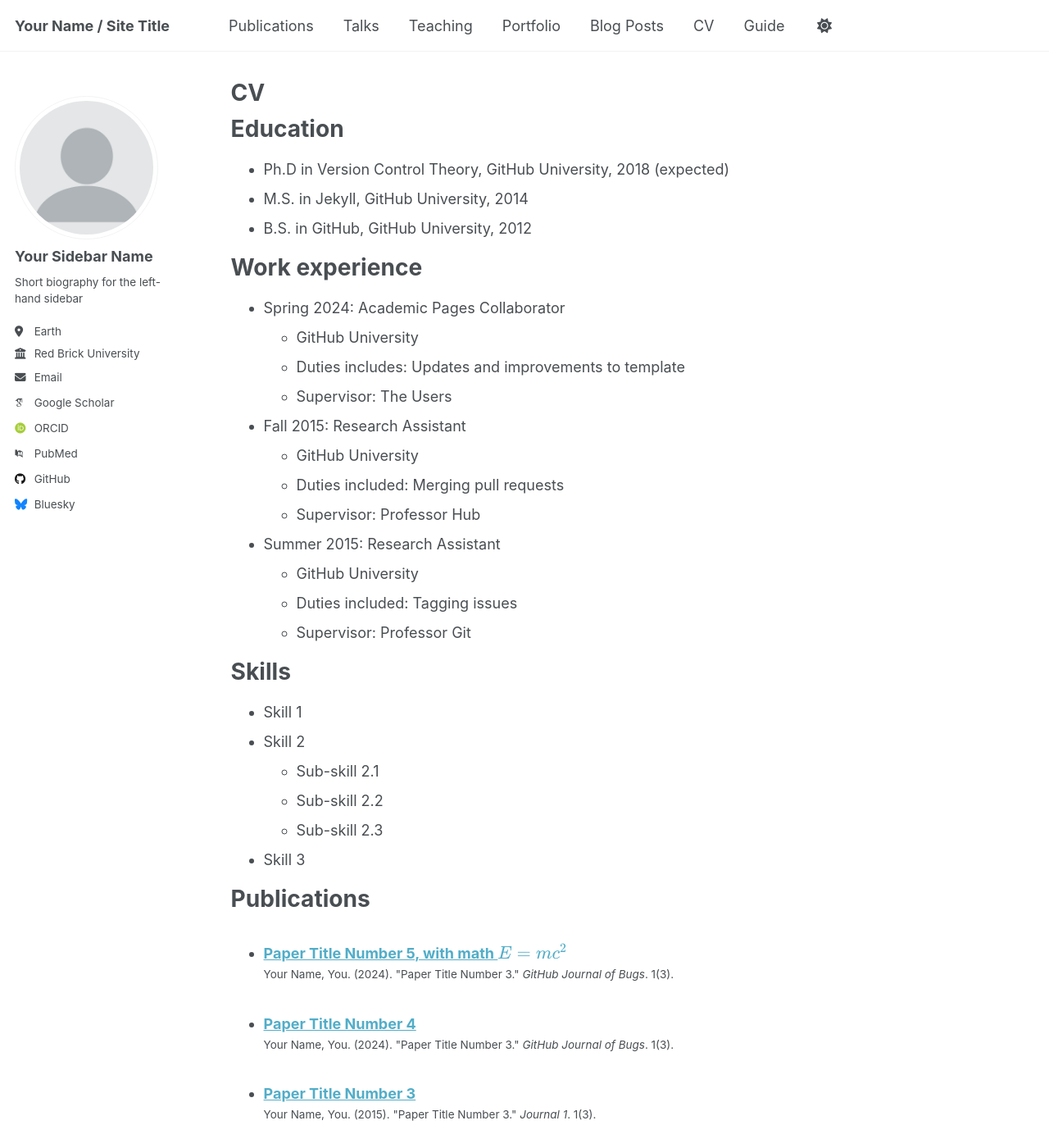
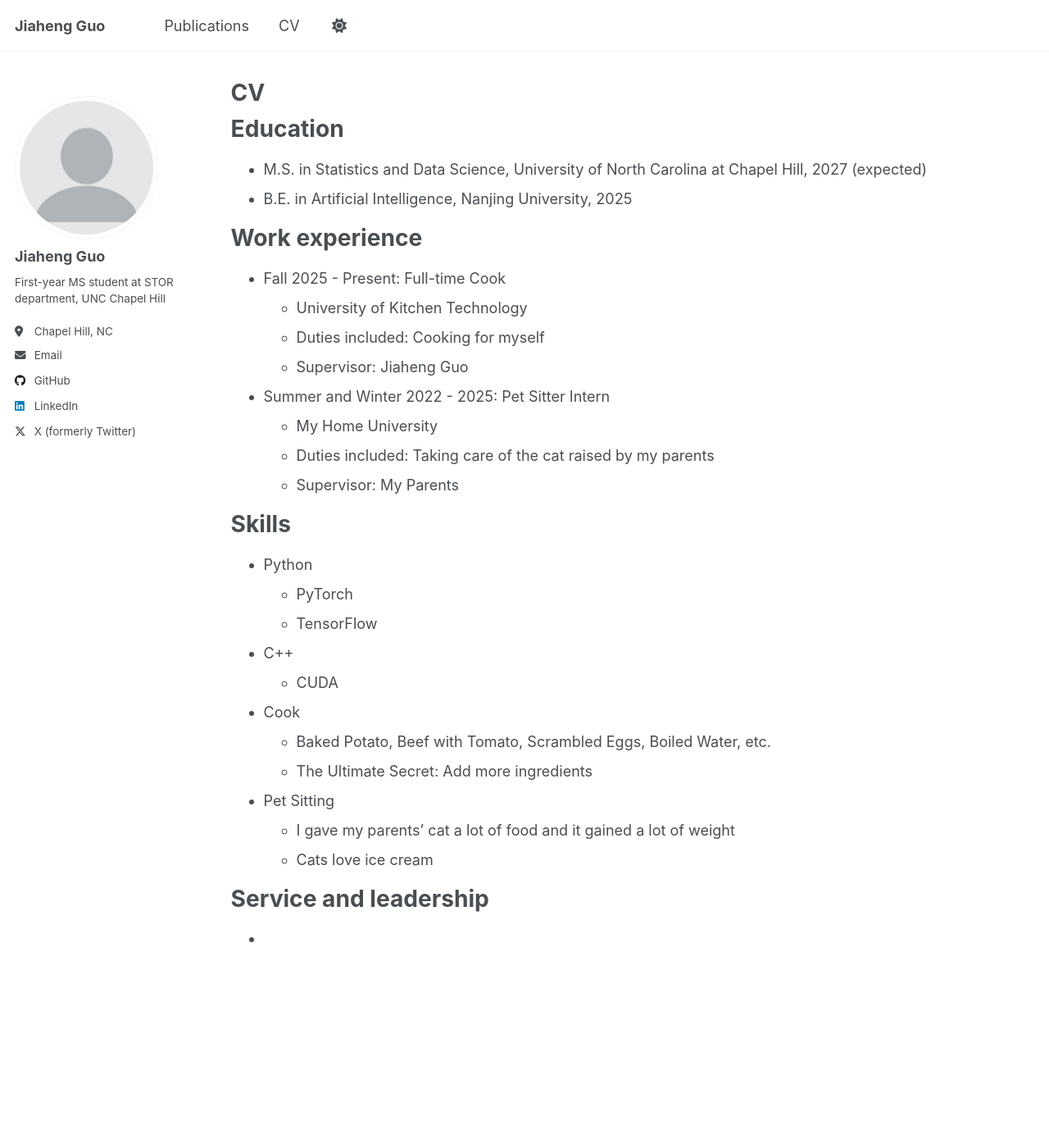
Before and after one commit to jiaheng-guo/jiaheng-guo.github.io, a Jekyll site: the page built from _pages/cv.md, in a window 1280 px wide and 1400 px high. Shown: the whole window at 82% size. Built offline with Jekyll 4.4.1, drawn with Linux system fonts in a browser that asks for light colours; some web fonts are replaced; a script that is not in the unit is left out; some of the changed text lies outside the part shown.

Commit message:
Initialized

```diff
--- a/_config.yml
+++ b/_config.yml
@@ -9,14 +9,14 @@
 # Basic Site Settings
 locale                   : "en-US"
 site_theme               : "default" # Currently available options are "default", "air"
-title                    : "Your Name / Site Title"
+title                    : "Jiaheng Guo"
 title_separator          : "-"
-name                     : &name "Your Name"
-description              : &description "Your Name's academic portfolio"   # Update this with a general description of your site, this is the default if not overridden by a page
-url                      : https://academicpages.github.io # The base hostname & protocol for your site e.g. "https://[your GitHub username].github.io",
+name                     : &name "Jiaheng Guo"
+description              : &description "First-year MS student at STOR department, UNC Chapel Hill"   # Update this with a general description of your site, this is the default if not overridden by a page
+url                      : https://jiaheng-guo.github.io # The base hostname & protocol for your site e.g. "https://[your GitHub username].github.io",
                                                            # or if you already have some other page hosted on Github then use "https://[your GitHub username].github.io/[Your Repo Name]"
 baseurl                  : "" # the subpath of your site, e.g. "/blog"
-repository               : "academicpages/academicpages.github.io"
+repository               : "jiaheng-guo/jiaheng-guo.github.io"
 
 # Site Author - The following control what appear as part of the author content on the side bar.
 #               If a field is blank the icon and link will not appear, otherwise it will be shown.
@@ -24,23 +24,23 @@ repository               : "academicpages/academicpages.github.io"
 author:
   # Biographic information
   avatar           : "profile.png"
-  name             : "Your Sidebar Name"
+  name             : "Jiaheng Guo"
   pronouns         : # example: "she/her"
-  bio              : "Short biography for the left-hand sidebar"
-  location         : "Earth"
-  employer         : "Red Brick University"
+  bio              : "First-year MS student at STOR department, UNC Chapel Hill"
+  location         : "Chapel Hill, NC"
+  employer         :
   uri              : # URL
-  email            : "none@example.org"
+  email            : "jiaheng@unc.edu"
 
   # Academic websites
   academia         : # URL
   arxiv            : # URL - Update with the correct link to your profile
-  googlescholar    : "https://scholar.google.com/citations?user=PS_CX0AAAAAJ"
+  googlescholar    : # TODO
   inspire-hep      : # URL
   impactstory      : # URL
-  orcid            : "http://orcid.org/yourorcidurl"
+  orcid            : # TODO
   semantic         : # URL
-  pubmed           : "https://www.ncbi.nlm.nih.gov/pubmed/?term=john+snow"
+  pubmed           : # TODO
   researchgate     : # URL
   scopus           : # URL
 
@@ -48,13 +48,13 @@ author:
   bitbucket        : # Username - Update with your username on the site
   codepen          : # Username
   dribbble         : # Username
-  github           : "academicpages"
+  github           : "jiaheng-guo" # Username - Update with your username on the site
   kaggle           : # Username
   stackoverflow    : # User number or user number and name (i.e., use "1" or "1/jeff-atwood")
 
   # Social media
   artstation       : # Username
-  bluesky          : "bsky.app" # Replace this with you Bluesky username
+  bluesky          : # Username
   facebook         : # Username
   flickr           : # Username
   foursquare       : # Username
@@ -63,7 +63,7 @@ author:
   keybase          : # Username
   instagram        : # Username
   lastfm           : # Username
-  linkedin         : # Username
+  linkedin         : "jiaheng-guo-105a5824a" # Username
   mastodon         : # URL
   medium           : # URL
   pinterest        : # Username
@@ -71,7 +71,7 @@ author:
   steam            : # Username
   telegram         : # URL
   tumblr           : # Username
-  twitter          : # Username for X / Twitter
+  twitter          : "henryguo0922" # Username for X / Twitter
   vine             : # Username
   weibo            : # Username
   wikipedia        : # Username
--- a/_pages/cv.md
+++ b/_pages/cv.md
@@ -11,13 +11,12 @@ redirect_from:
 
 Education
 ======
-* Ph.D in Version Control Theory, GitHub University, 2018 (expected)
-* M.S. in Jekyll, GitHub University, 2014
-* B.S. in GitHub, GitHub University, 2012
+* M.S. in Statistics and Data Science, University of North Carolina at Chapel Hill, 2027 (expected)
+* B.E. in Artificial Intelligence, Nanjing University, 2025
 
 Work experience
 ======
-* Spring 2024: Academic Pages Collaborator
+<!-- * Spring 2024: Academic Pages Collaborator
   * GitHub University
   * Duties includes: Updates and improvements to template
   * Supervisor: The Users
@@ -30,18 +29,33 @@ Work experience
 * Summer 2015: Research Assistant
   * GitHub University
   * Duties included: Tagging issues
-  * Supervisor: Professor Git
+  * Supervisor: Professor Git -->
+
+* Fall 2025 - Present: Full-time Cook
+  * University of Kitchen Technology
+  * Duties included: Cooking for myself
+  * Supervisor: Jiaheng Guo
+
+* Summer and Winter 2022 - 2025: Pet Sitter Intern
+  * My Home University
+  * Duties included: Taking care of the cat raised by my parents
+  * Supervisor: My Parents
 
 Skills
 ======
-* Skill 1
-* Skill 2
-  * Sub-skill 2.1
-  * Sub-skill 2.2
-  * Sub-skill 2.3
-* Skill 3
+* Python
+  * PyTorch
+  * TensorFlow
+* C++
+  * CUDA
+* Cook
+  * Baked Potato, Beef with Tomato, Scrambled Eggs, Boiled Water, etc.
+  * The Ultimate Secret: Add more ingredients
+* Pet Sitting
+  * I gave my parents' cat a lot of food and it gained a lot of weight
+  * Cats love ice cream
 
-Publications
+<!-- Publications
 ======
   <ul>{% for post in site.publications reversed %}
     {% include archive-single-cv.html %}
@@ -57,8 +71,8 @@ Teaching
 ======
   <ul>{% for post in site.teaching reversed %}
     {% include archive-single-cv.html %}
-  {% endfor %}</ul>
+  {% endfor %}</ul> -->
 
 Service and leadership
 ======
-* Currently signed in to 43 different slack teams
+*
```
Also changed, not shown: _data/navigation.yml (+10 -10 lines), _pages/about.md (+7 -3 lines).
